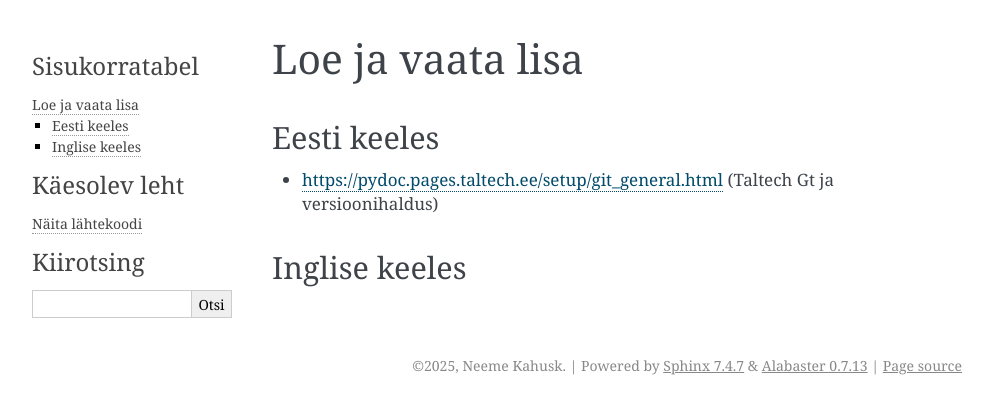
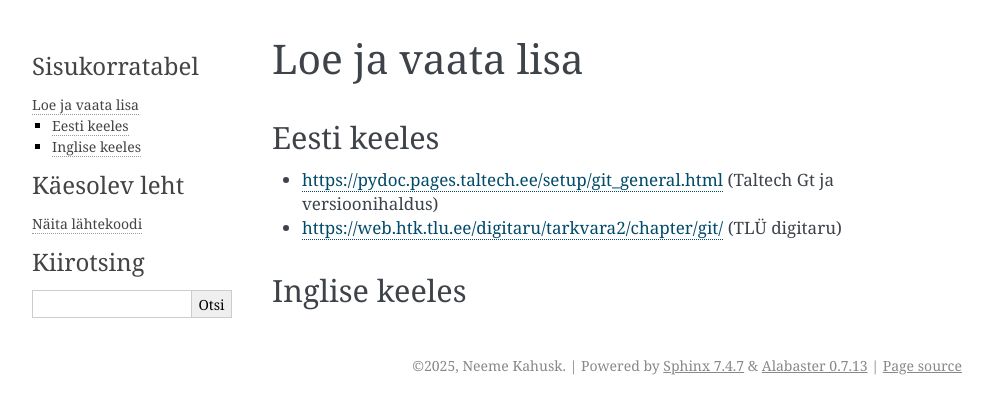
Before and after one commit to nemeek/gitijutud, a Sphinx documentation site: the page built from docs/lisa.rst, in a window 1280 px wide. Shown: the top 414 px of the page, without its empty margins (148-1141 px from the left). Built offline with Sphinx 7.4.7, drawn with Linux system fonts in a browser that asks for light colours.

Commit message:
TLÜ link

```diff
--- a/docs/lisa.rst
+++ b/docs/lisa.rst
@@ -5,5 +5,7 @@ Eesti keeles
 +++++++++++++
 * https://pydoc.pages.taltech.ee/setup/git_general.html (Taltech Gt ja versioonihaldus)
 
+* https://web.htk.tlu.ee/digitaru/tarkvara2/chapter/git/ (TLÜ digitaru)
+
 Inglise keeles
 +++++++++++++++
```
